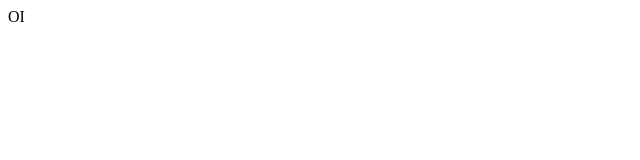
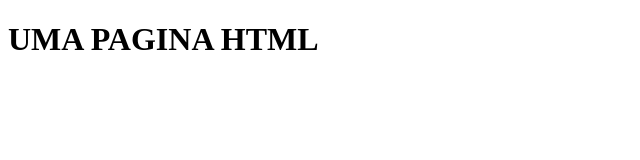
Before and after one commit to lucascostamr/nginx-sample, a plain HTML site: page static/public/index.html in a window 1280 px wide. Shown: the whole page, without its empty margins (0-640 px from the left). Drawn offline with Linux system fonts and the light colour scheme.

Commit message:
refactor: remove unecessary code

```diff
--- a/static/public/index.html
+++ b/static/public/index.html
@@ -6,6 +6,6 @@
     <title>Document</title>
   </head>
   <body>
-    OI
+    <h1>UMA PAGINA HTML</h1>
   </body>
 </html>
```
Also changed, not shown: 1 other file.
